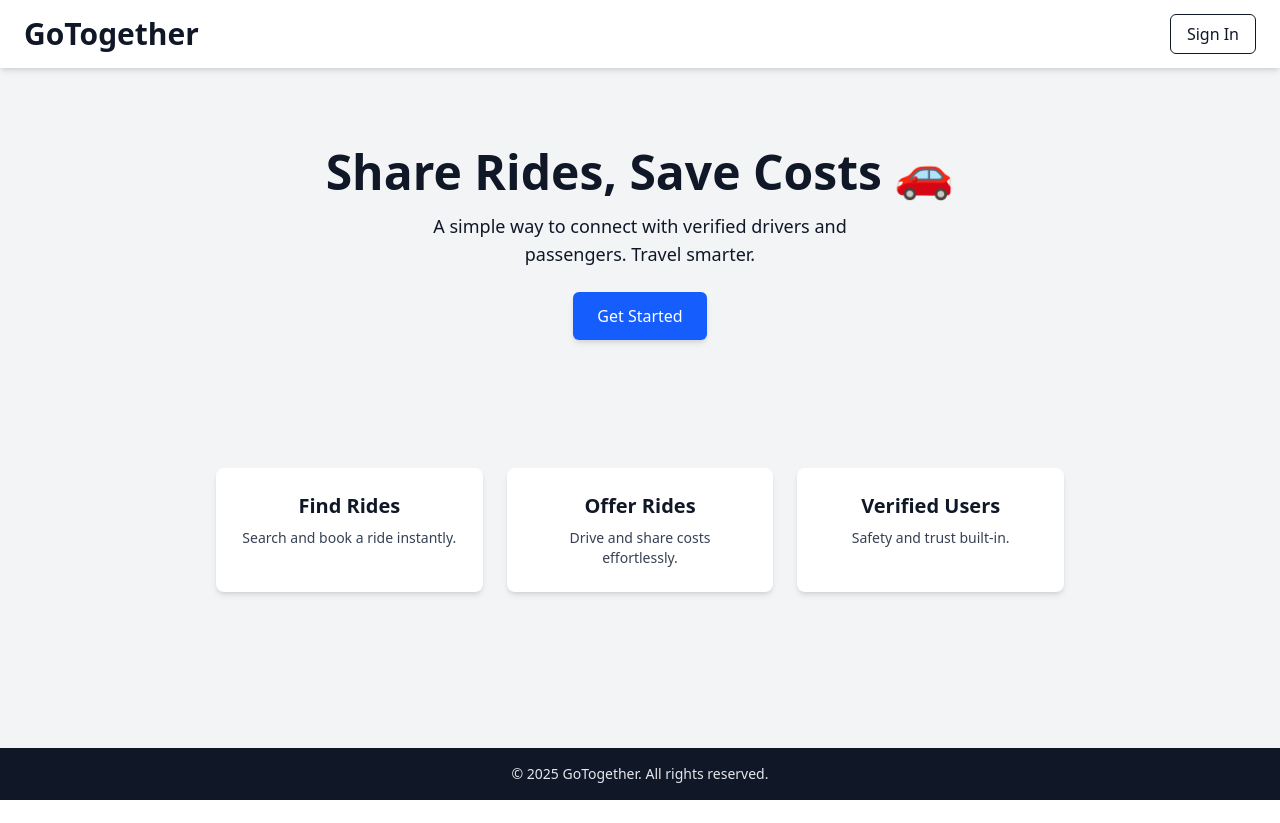
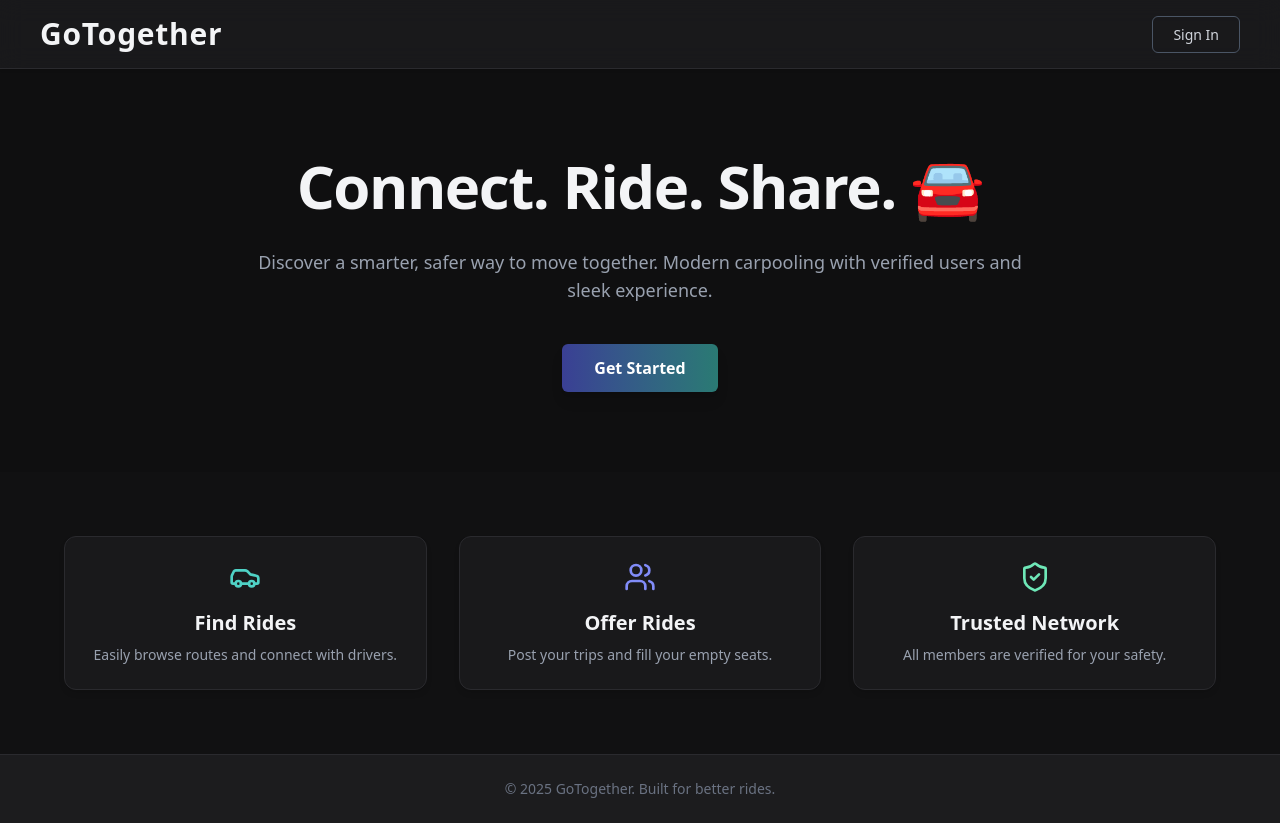
Before and after one commit to payalgupta25/GoTogether, a React (Vite) app in the folder frontend/: page / in a window 1280 px wide. Before the commit the page ends 800 px from the top, so only its background shows below. Built offline with nearby package versions, Linux system fonts and the light colour scheme.

Commit message:
ThemeSet(Semi)

```diff
--- a/frontend/src/pages/Start.jsx
+++ b/frontend/src/pages/Start.jsx
@@ -1,41 +1,77 @@
 import React from "react";
 import { Link } from "react-router-dom";
+import { Car, Users, ShieldCheck } from "lucide-react";
 
 function Start() {
   return (
-    <div className="min-h-screen w-full flex flex-col items-center bg-gray-100 text-gray-900">
+    <div className="min-h-screen w-full flex flex-col bg-[#0f0f10] text-gray-200 font-sans">
+
       {/* Header */}
-      <header className="w-full flex justify-between items-center px-6 py-4 bg-white shadow-md">
-        <h1 className="text-3xl font-bold">GoTogether</h1>
+      <header className="w-full flex items-center justify-between px-6 md:px-10 py-4 bg-[#1c1c1e]/80 backdrop-blur-md border-b border-[#2a2a2e] shadow-sm">
+        <h1 className="text-xl md:text-3xl font-semibold tracking-wide text-gray-100">
+          GoTogether
+        </h1>
         <nav>
-          <Link to="/login" className="px-4 py-2 border border-gray-900 rounded-md hover:bg-gray-900 hover:text-white transition">Sign In</Link>
+          <Link
+            to="/login"
+            className="px-5 py-2 rounded-md text-sm font-medium border border-gray-600 text-gray-300 hover:bg-[#2a2a2e] hover:text-white transition"
+          >
+            Sign In
+          </Link>
         </nav>
       </header>
 
       {/* Hero Section */}
-      <section className="w-full flex flex-col items-center justify-center text-center py-20 px-6">
-        <h2 className="text-5xl font-extrabold">Share Rides, Save Costs 🚗</h2>
-        <p className="mt-4 text-lg max-w-lg">A simple way to connect with verified drivers and passengers. Travel smarter.</p>
-        <Link to="/signup" className="mt-6 px-6 py-3 bg-blue-600 text-white font-medium rounded-md shadow-md hover:bg-blue-700 transition">Get Started</Link>
+      <section className="flex flex-col items-center text-center px-4 sm:px-6 py-12 sm:py-20 max-w-4xl mx-auto">
+        <h2 className="text-3xl sm:text-5xl md:text-6xl font-extrabold mb-6 leading-tight tracking-tight text-gray-100">
+          Connect. Ride. Share. 🚘
+        </h2>
+        <p className="text-gray-400 text-base sm:text-lg mb-10 px-2 sm:px-8">
+          Discover a smarter, safer way to move together. Modern carpooling with verified users and sleek experience.
+        </p>
+        <Link
+          to="/signup"
+          className="px-8 py-3 bg-gradient-to-r from-[#3a3f94] to-[#2a7a73] text-white rounded-md font-semibold shadow-lg hover:opacity-90 transition"
+        >
+          Get Started
+        </Link>
       </section>
 
-      {/* Key Features */}
-      <section className="w-full max-w-4xl grid grid-cols-1 md:grid-cols-3 gap-6 px-6 py-12">
-        {[
-          { title: "Find Rides", text: "Search and book a ride instantly." },
-          { title: "Offer Rides", text: "Drive and share costs effortlessly." },
-          { title: "Verified Users", text: "Safety and trust built-in." }
-        ].map((item, index) => (
-          <div key={index} className="p-6 bg-white shadow-md rounded-lg text-center">
-            <h3 className="font-bold text-xl mb-2">{item.title}</h3>
-            <p className="text-gray-700 text-sm">{item.text}</p>
-          </div>
-        ))}
+      {/* Feature Section */}
+      <section className="w-full px-4 sm:px-6 py-16 bg-[#111112]">
+        <div className="max-w-6xl mx-auto grid grid-cols-1 sm:grid-cols-2 md:grid-cols-3 gap-8">
+          {[
+            {
+              icon: <Car className="w-8 h-8 text-[#4fd1c5]" />,
+              title: "Find Rides",
+              text: "Easily browse routes and connect with drivers.",
+            },
+            {
+              icon: <Users className="w-8 h-8 text-[#818cf8]" />,
+              title: "Offer Rides",
+              text: "Post your trips and fill your empty seats.",
+            },
+            {
+              icon: <ShieldCheck className="w-8 h-8 text-[#6ee7b7]" />,
+              title: "Trusted Network",
+              text: "All members are verified for your safety.",
+            },
+          ].map((feature, index) => (
+            <div
+              key={index}
+              className="p-6 bg-[#1c1c1e]/80 border border-[#2a2a2e] rounded-xl text-center backdrop-blur-md shadow-md hover:shadow-xl transition duration-300"
+            >
+              <div className="mb-4 flex justify-center">{feature.icon}</div>
+              <h3 className="text-xl font-bold text-gray-100 mb-2">{feature.title}</h3>
+              <p className="text-gray-400 text-sm">{feature.text}</p>
+            </div>
+          ))}
+        </div>
       </section>
 
       {/* Footer */}
-      <footer className="w-full text-center py-4 bg-gray-900 text-gray-200 text-sm mt-auto">
-        &copy; 2025 GoTogether. All rights reserved.
+      <footer className="w-full text-center py-6 bg-[#1c1c1e] border-t border-[#2a2a2e] text-gray-500 text-sm mt-auto">
+        &copy; {new Date().getFullYear()} GoTogether. Built for better rides.
       </footer>
     </div>
   );
--- a/frontend/src/pages/UserLogin.jsx
+++ b/frontend/src/pages/UserLogin.jsx
@@ -2,7 +2,7 @@ import React, { useState, useContext } from "react";
 import { Link, useNavigate } from "react-router-dom";
 import { UserDataContext } from "../context/UserContext";
 import axios from "axios";
-import {toast} from 'react-hot-toast';
+import { toast } from "react-hot-toast";
 
 const UserLogin = () => {
   const [email, setEmail] = useState("");
@@ -17,23 +17,21 @@ const UserLogin = () => {
     try {
       const response = await axios.post(
         `${import.meta.env.VITE_BASE_URL}/api/auth/login`,
-        userData,{
-          withCredentials: true
-        }
+        userData,
+        { withCredentials: true }
       );
       if (response.status === 200) {
         const data = response.data;
         setUser(data.user);
-        // localStorage.setItem("token", data.token);
         navigate("/home");
         return toast.success("Login successful!");
       }
     } catch (error) {
       console.error("Login Error:", error);
-      if(password.length < 8){
+      if (password.length < 8) {
         return toast.error("Password must be at least 8 characters long");
-      }else{
-        return toast.error(error.message);
+      } else {
+        return toast.error("Login failed. Check your credentials.");
       }
     }
     setEmail("");
@@ -41,41 +39,48 @@ const UserLogin = () => {
   };
 
   return (
-    <div className="min-h-screen flex items-center justify-center bg-gray-100 p-6">
-      <div className="bg-white p-8 rounded-xl shadow-xl w-full max-w-md">
-        <h2 className="text-3xl font-bold text-gray-900 text-center mb-4">Welcome Back!</h2>
-        <form onSubmit={submitHandler} className="space-y-4">
+    <div className="min-h-screen flex items-center justify-center bg-[#0f0f10] px-4">
+      <div className="w-full max-w-md bg-[#1c1c1e]/90 border border-[#2a2a2e] backdrop-blur-md rounded-xl shadow-lg p-8">
+        <h2 className="text-3xl font-bold text-gray-100 text-center mb-6">Welcome Back</h2>
+
+        <form onSubmit={submitHandler} className="space-y-6">
           <div>
-            <label className="block text-sm font-semibold text-gray-900">Email</label>
+            <label className="block text-sm font-medium text-gray-300 mb-1">Email</label>
             <input
               type="email"
               value={email}
               onChange={(e) => setEmail(e.target.value)}
               required
-              className="w-full p-3 border rounded-lg bg-gray-100 text-gray-900 focus:outline-none focus:ring-2 focus:ring-gray-700"
-              placeholder="email@example.com"
+              className="w-full px-4 py-3 rounded-lg bg-[#2a2a2e] border border-[#333] text-gray-100 placeholder-gray-500 focus:outline-none focus:ring-2 focus:ring-[#3a3f94]"
+              placeholder="you@example.com"
             />
           </div>
+
           <div>
-            <label className="block text-sm font-semibold text-gray-900">Password</label>
+            <label className="block text-sm font-medium text-gray-300 mb-1">Password</label>
             <input
               type="password"
               value={password}
               onChange={(e) => setPassword(e.target.value)}
               required
-              className="w-full p-3 border rounded-lg bg-gray-100 text-gray-900 focus:outline-none focus:ring-2 focus:ring-gray-700"
-              placeholder="Enter your password"
+              className="w-full px-4 py-3 rounded-lg bg-[#2a2a2e] border border-[#333] text-gray-100 placeholder-gray-500 focus:outline-none focus:ring-2 focus:ring-[#2a7a73]"
+              placeholder="••••••••"
             />
           </div>
+
           <button
             type="submit"
-            className="w-full bg-blue-600 text-white font-bold py-3 rounded-lg shadow-md hover:bg-blue-700 transition"
+            className="w-full bg-gradient-to-r from-[#3a3f94] to-[#2a7a73] text-white font-semibold py-3 rounded-lg shadow-md hover:opacity-90 transition"
           >
             Login
           </button>
         </form>
-        <p className="text-center text-sm mt-4 text-gray-900">
-          New here? <Link to="/signup" className="text-blue-600 font-bold">Create an account</Link>
+
+        <p className="text-center text-sm mt-6 text-gray-400">
+          New here?{" "}
+          <Link to="/signup" className="text-[#4fd1c5] font-medium hover:underline">
+            Create an account
+          </Link>
         </p>
       </div>
     </div>
```
Also changed, not shown: frontend/src/pages/UserSignup.jsx (+26 -17 lines).
